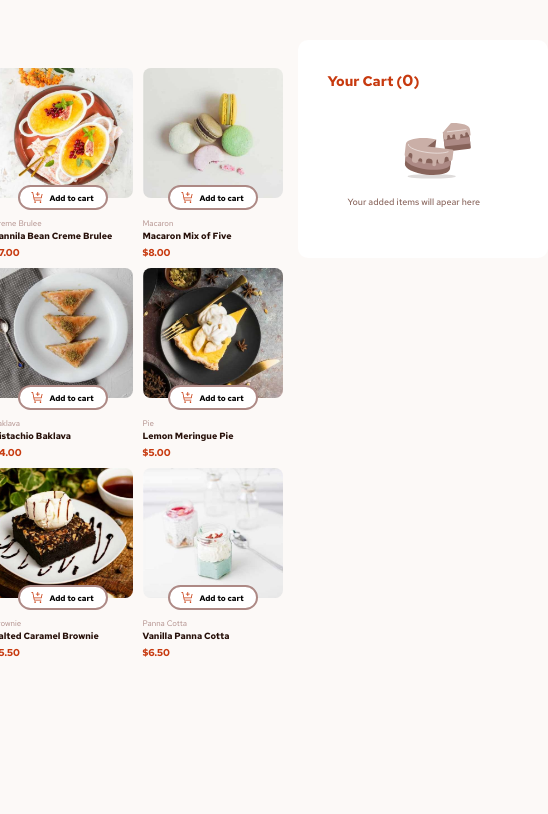
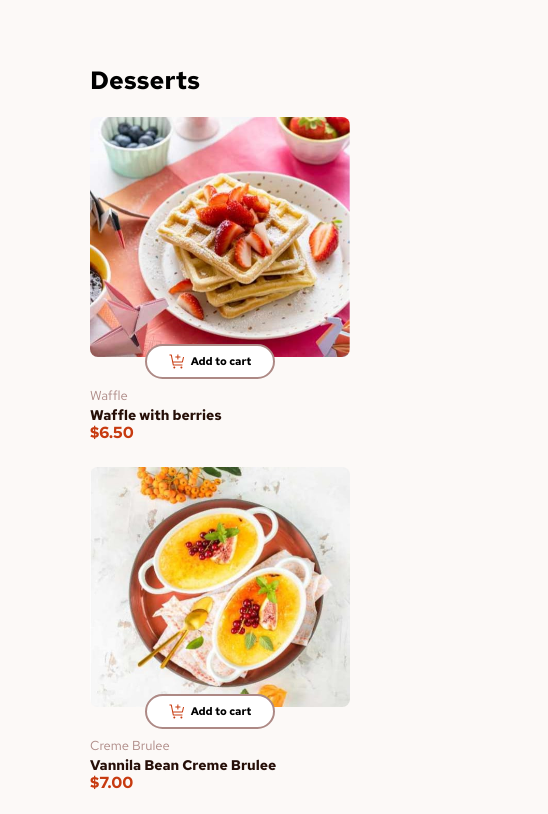
Before and after one commit to sanjaydeveloper-001/MentorChallenge-ProductListWithCart, a plain HTML site: page index.html in a window 390 px wide. Shown: the top 814 px of the page, 548 px wide, since content can reach past the window. Drawn offline with Linux system fonts and the light colour scheme.

Commit message:
File updated for mobile view

```diff
--- a/Style.css
+++ b/Style.css
@@ -228,6 +228,7 @@ body{
     border-radius: 20px;
     color: white;
     font-weight: 500;
+    cursor: pointer;
 }
 
 
@@ -312,24 +313,104 @@ body{
 
 
 
+/* Media */
+
+@media screen and (max-width:450px) {
+    body{
+        flex-direction: column;
+        gap: 0px;
+        align-items: center;
+        margin: 0 20px;
+    }
+    .Productsbox{
+        height: 3200px;
+    }
+    .Dessert{
+        font-size: 25px;
+        margin-left: 100px;
+    }
+    .Prodects{
+        display: grid;
+        grid-template-columns: 1fr;
+        margin-left: 100px;
+        row-gap: 50px;
+    }
+    .prod{
+        height: 300px;
+        width: 260px;
+    }
+    .prodImg{
+        width: 260px;
+        height: 240px;
+    }
+    .addtocart{
+        height: 35px;
+        width: 130px;
+        border-radius: 20px;
+        left:55px;
+        font-size: 11px;
+    }
+    .addtocart img{
+        width: 17px;
+        height: 17px;
+    }
+    .cart-controls{
+        height: 35px;
+        width: 130px;
+        border-radius: 20px;
+        left:55px;
+        font-size: 11px;
+        gap: 30px;
+    }
+    .cart-controls span{
+        font-size: 13px;
+    }
+    .cart-controls button{
+        height: 18px;
+        width: 18px;
+
+    }
+
+    .prod h4{
+        font-size: 13px;
+    }
+    .prod h2{
+        font-size: 14px;
+    }
+    .span{
+        font-size: 16px;
+    }
 
 
-
-/* Media */
-/*
-@media screen and (max-width:450px) {
-    body{
-        flex-direction:column;
-    }
-    .Prodects{
-        grid-template-columns: 1fr;
+    .cart{
+        width: 260px;
+        margin: 20px auto;
 
     }
-    .cart-controls{
-        position:static;
-        bottom: 0;
-        left: 0;
-        right: 0;
-        top: 0;
+    .cart h1{
+        font-size: 17px;
+        margin: 0 20px;
     }
-} */
+    .cart-h1-span{
+        font-size: 20px;
+    }
+    .No-items{
+        width: auto;
+        margin: 0 55px;
+    }
+    .No-items-p{
+        font-size: 10px;
+        margin: 0 auto;
+    }
+    .Obox{
+        height: 70px;
+        gap: 15px;
+    }
+    .Obox h1{
+        font-size: 13px;
+    }
+    .rate{
+        margin-top: 10px;
+        margin-left: 20px;
+    }
+}
--- a/index.html
+++ b/index.html
@@ -224,7 +224,6 @@
 
 
             </div>
-            <h3>Order Total <span>$</span></h3>
             <div class="carbon-neutral"><img src="assets/images/icon-carbon-neutral.svg" alt=""> <h2>This is a <span>carbon-neutral</span> delivery.</h2></div>
             <button id="comfirm-order" class="comfirm-order" >Confirm Order</button>
 
```
